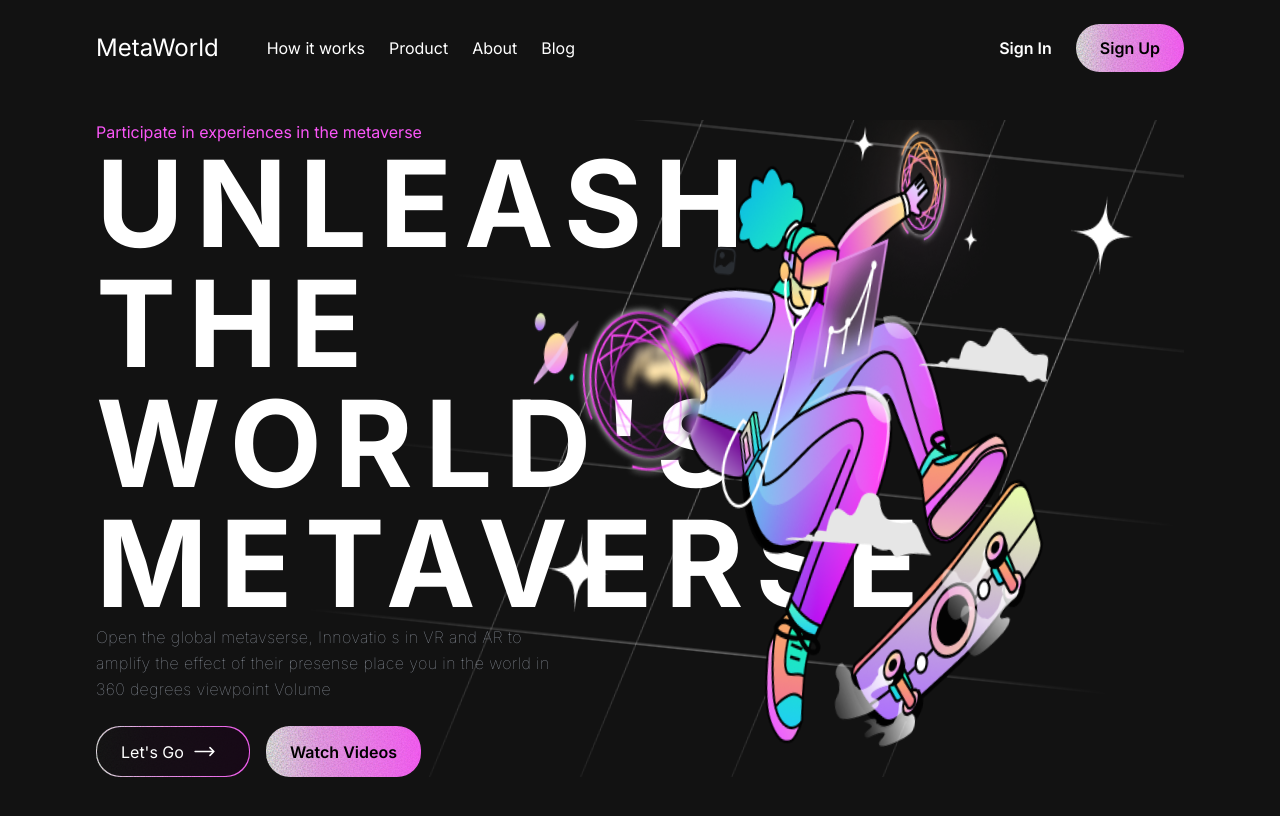
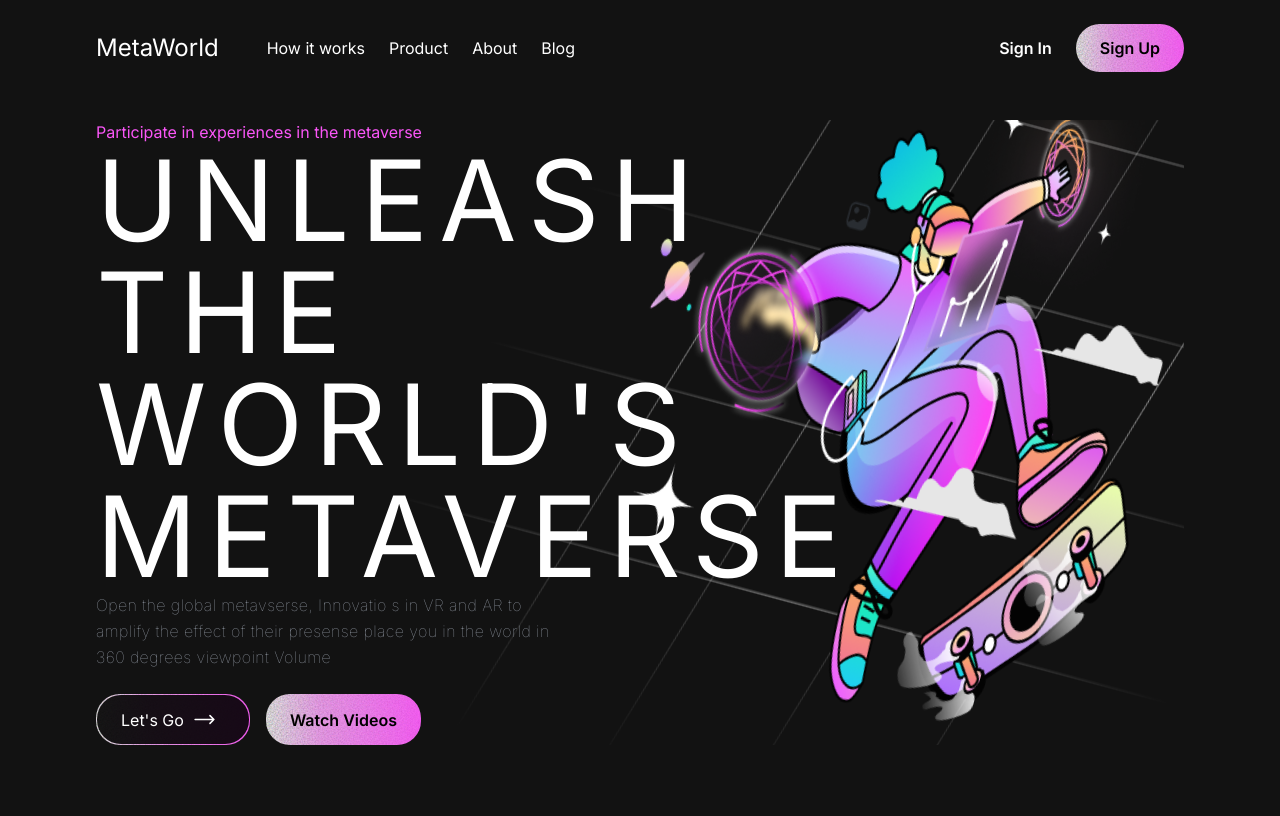
Before and after one commit to whysosaket/Metaverse-Landing-Page, a React (Vite) app: page / in a window 1280 px wide. Shown: the top 816 px of the page. Built offline with nearby package versions, Linux system fonts and the light colour scheme.

Commit message:
Updated Font

```diff
--- a/src/components/Hero.tsx
+++ b/src/components/Hero.tsx
@@ -1,13 +1,13 @@
 import { HiOutlineArrowLongRight } from "react-icons/hi2";
 
 const headingStyle =
-  "font-bold text-[7.5rem] my-0 p-0 leading-none tracking-widest";
+  "font-universoblack text-[7rem] my-0 p-0 leading-none tracking-widest";
 import Mascot from "../assets/mascot.png";
-import Button from "./Button";
+import Button from "./shared/Button";
 
 const Hero = () => {
   return (
-    <div className="mt-12 flex relative overflow-hidden">
+    <div className="mt-12 mb-24 flex relative overflow-hidden">
       {" "}
       {/* Ensure overflow-hidden is on the correct container */}
       <div className="w-2/3">
@@ -16,7 +16,7 @@ const Hero = () => {
         </h1>
         <h1 className={headingStyle}>UNLEASH</h1>
         <h1 className={headingStyle}>THE</h1>
-        <h1 className={headingStyle}>WORLD'S</h1>
+        <h1 className={headingStyle}>WORLD<span className="font-inter">'</span>S</h1>
         <h1 className={headingStyle}>METAVERSE</h1>
        <div className="w-2/3 tracking-wide leading-relaxed">
        <p className="text-gray-400 font-thin">
@@ -38,7 +38,7 @@ const Hero = () => {
       </div>
       <div className="w-1/3">
         <img
-          className="absolute left-44 -top-52 w-[120rem] h-[60rem] rotate-6"
+          className="absolute left-72 -top-60 w-[120rem] h-[60rem] rotate-[15deg]"
           src={Mascot}
           alt="Mascot"
         />{" "}
```
